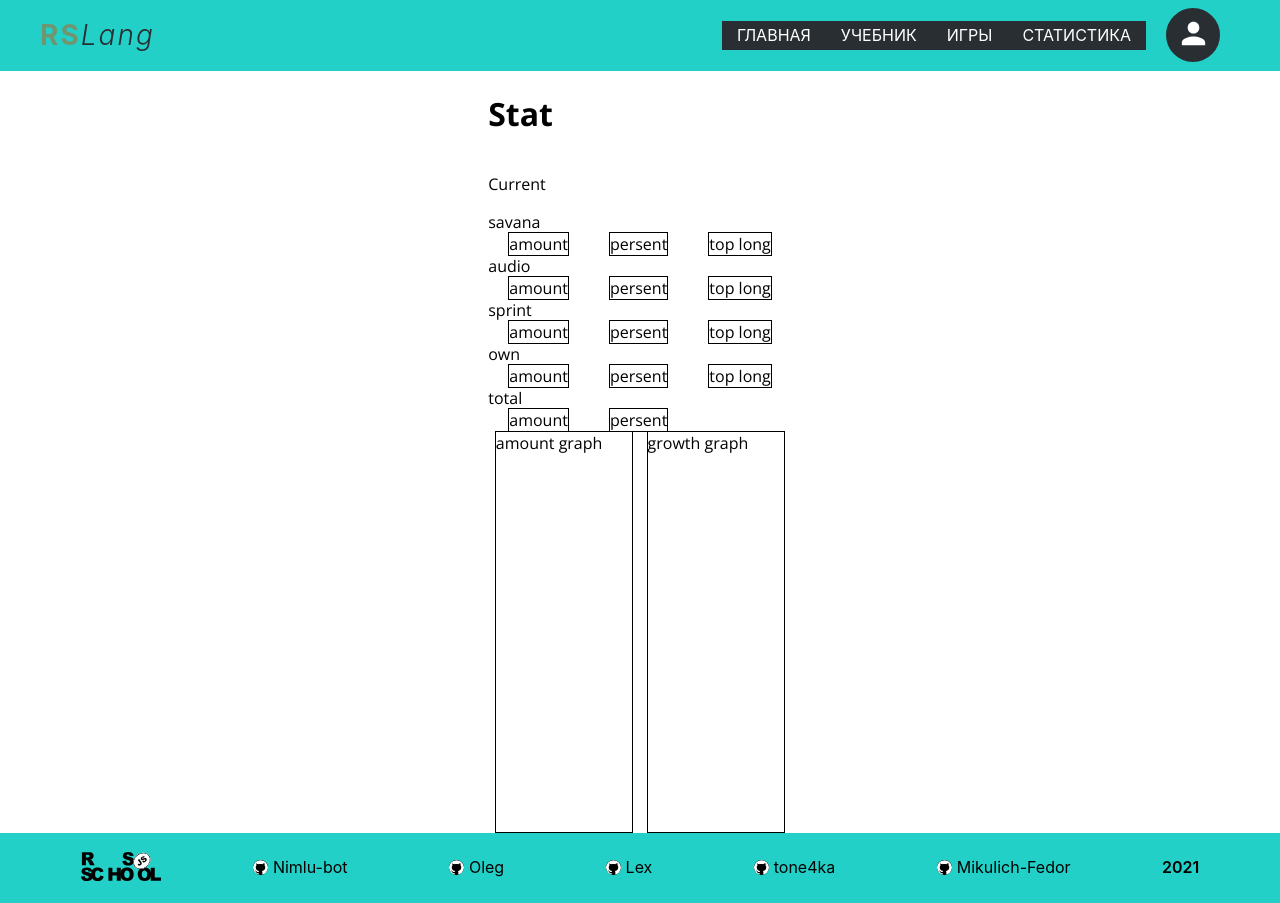
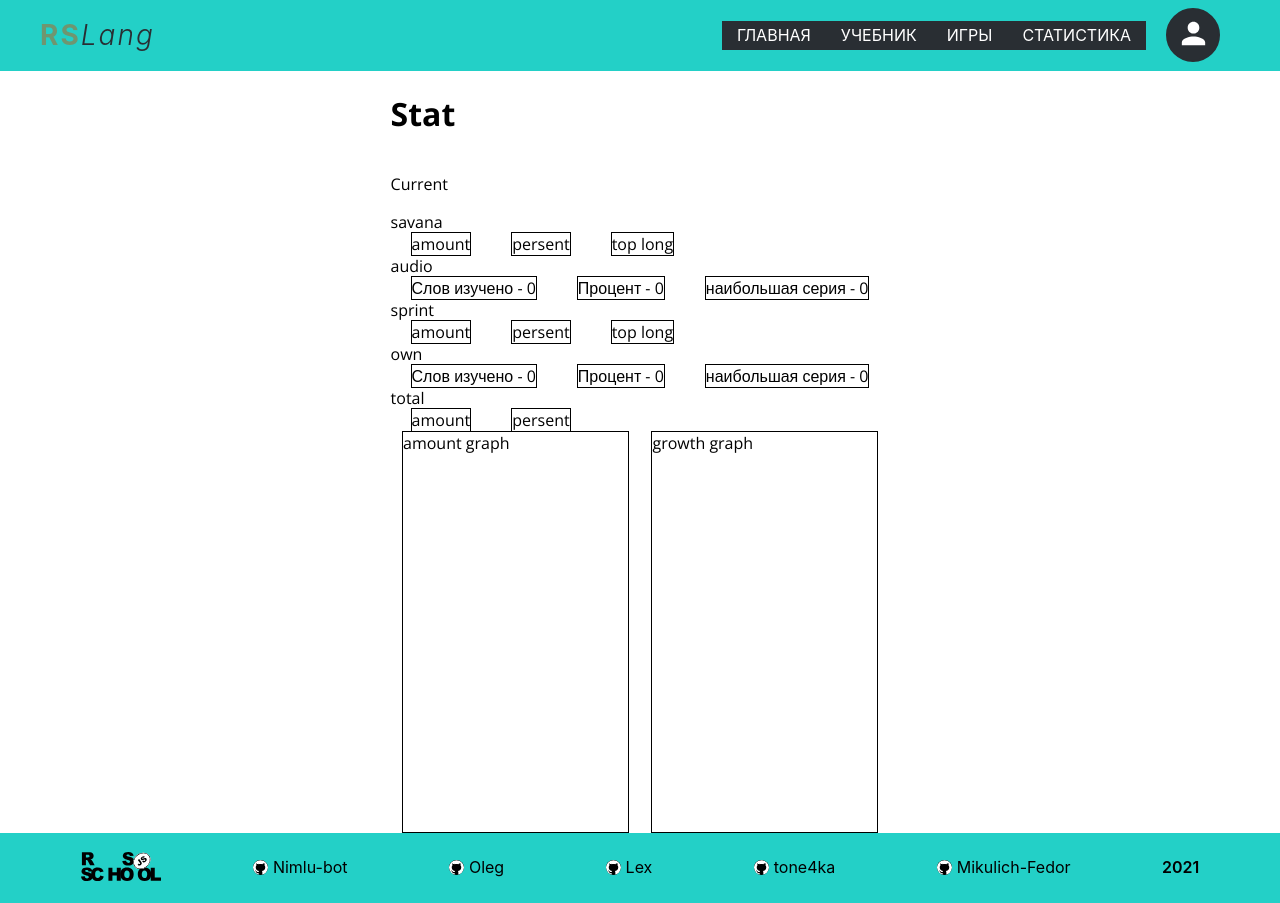
Before and after one commit to I-vasilich-I/rslang, a React (Create React App) app: page /stat in a window 1280 px wide. Built offline with nearby package versions, Linux system fonts and the light colour scheme.

Commit message:
feat: add day stats RL-29

```diff
--- a/src/pages/Games/AudioChallengeGame/AudioChallengeGame.tsx
+++ b/src/pages/Games/AudioChallengeGame/AudioChallengeGame.tsx
@@ -10,8 +10,11 @@ import { GameResult } from '../../../types/gameResult';
 import { useHistory } from 'react-router-dom';
 import { BACKEND_API_URL } from '../../../constants/constants';
 
+const dayStat: gameToStat = { name: 'audio', series: 0, right: 0, wrong: 0, date: Date.now() };
+
 export const AudioChallengeGame: React.FC = () => {
     const { setResults, clearResults } = useActions();
+    const { SetStat } = useActions();
     const { words } = useTypedSelector((state) => state.wordCard);
     const [index, setIndex] = useState(0);
     const [guessed, setGuessed] = useState(false);
@@ -20,6 +23,9 @@ export const AudioChallengeGame: React.FC = () => {
     const fullscreenHandle = useFullScreenHandle();
     const history = useHistory();
     const [isWrong, setIsWrong] = useState(false);
+    const [series, setSeries] = useState(0);
+    const [right, setRight] = useState(0);
+    const [wrong, setWrong] = useState(0);
 
     const onlyValue: string[] = words.map((el) => el.wordTranslate);
 
@@ -105,11 +111,7 @@ export const AudioChallengeGame: React.FC = () => {
     const nextHandler = () => {
         setClicked('');
         setGuessed(false);
-        if (index < words.length - 1) {
-            setIndex((prev) => prev + 1);
-        } else {
-            history.push('result');
-        }
+
         const rez: GameResult = {
             resultWord: words[index],
             game: {
@@ -117,8 +119,27 @@ export const AudioChallengeGame: React.FC = () => {
                 wrong: 0,
             },
         };
-        if (isWrong) rez.game.wrong = 1;
-        else rez.game.right = 1;
+        if (isWrong) {
+            rez.game.wrong = 1;
+            setWrong((prev) => prev + 1);
+            setSeries(0);
+        } else {
+            rez.game.right = 1;
+            setRight((prev) => prev + 1);
+            setSeries((prev) => prev + 1);
+        }
+        if (index < words.length - 1) {
+            setIndex((prev) => prev + 1);
+        } else {
+            SetStat({
+                name: 'audio',
+                series,
+                right,
+                wrong,
+                date: Date.now(),
+            });
+            history.push('result');
+        }
 
         setResults(rez);
     };
@@ -166,7 +187,7 @@ export const AudioChallengeGame: React.FC = () => {
                             </div>
                         ))}
                     </div>
-                    <button className='game-audio-button' onClick={() => showHandler()}>
+                    <button className='game-audio-button' onClick={showHandler}>
                         Показать
                     </button>
                 </div>
@@ -198,7 +219,7 @@ export const AudioChallengeGame: React.FC = () => {
                         </div>
                     ))}
                 </div>
-                <button className='game-audio-button' onClick={() => nextHandler()}>
+                <button className='game-audio-button' onClick={nextHandler}>
                     Следующий
                 </button>
             </div>
--- a/src/pages/Games/MyOwnGame/MyOwnGame.tsx
+++ b/src/pages/Games/MyOwnGame/MyOwnGame.tsx
@@ -26,9 +26,13 @@ export const MyOwnGame: React.FC = (): JSX.Element => {
     const gameRef = useRef<HTMLInputElement>(null);
     const [isWrong, setIsWrong] = useState(false);
     const history = useHistory();
+    const [series, setSeries] = useState(0);
+    const [topSeries, setTopSeries] = useState(0);
+    const [right, setRight] = useState(0);
+    const [wrong, setWrong] = useState(0);
+    const { SetStat } = useActions();
 
     const fullscreenHandle = useFullScreenHandle();
-    console.log(index);
     const currentWord = words[index].word.split('');
     const ALPHABET = [
         'a',
@@ -78,12 +82,9 @@ export const MyOwnGame: React.FC = (): JSX.Element => {
         'space',
         (event) => {
             if (wordIndex === words[index].word.length) {
-                console.log('next');
                 nextHandler();
                 setClicked([]);
             } else {
-                console.log('show');
-
                 showHandler();
             }
             event.preventDefault();
@@ -135,13 +136,12 @@ export const MyOwnGame: React.FC = (): JSX.Element => {
         setWord(currentWord);
         setWordIndex(words[index].word.length);
     };
+
     const nextHandler = () => {
         setWordIndex(0);
         setClicked([]);
         setHelp((prev) => !prev);
-        if (index < words.length - 1) {
-            setIndex((prev) => prev + 1);
-        } else history.push('result');
+
         const rez: GameResult = {
             resultWord: words[index],
             game: {
@@ -149,8 +149,30 @@ export const MyOwnGame: React.FC = (): JSX.Element => {
                 wrong: 0,
             },
         };
-        if (isWrong) rez.game.wrong = 1;
-        else rez.game.right = 1;
+        if (isWrong) {
+            rez.game.wrong = 1;
+            setWrong((prev) => prev + 1);
+            if (topSeries < series) setTopSeries(series);
+            setSeries(0);
+            setIsWrong(false);
+        } else {
+            rez.game.right = 1;
+            setRight((prev) => prev + 1);
+            setSeries((prev) => prev + 1);
+        }
+        if (index < 5) {
+            setIndex((prev) => prev + 1);
+        } else {
+            if (series) setTopSeries(series);
+            SetStat({
+                name: 'own',
+                series: topSeries,
+                right,
+                wrong,
+                date: Date.now(),
+            });
+            history.push('result');
+        }
         setResults(rez);
     };
     const fullscreanHandler = () => (fullscreenHandle.active ? fullscreenHandle.exit : fullscreenHandle.enter);
--- a/src/pages/Stat/Stat.tsx
+++ b/src/pages/Stat/Stat.tsx
@@ -1,8 +1,25 @@
 import React from 'react';
+import { useTypedSelector } from '../../hooks/useTypeSelector';
 
 import './Stat.scss';
 
 export const Stat: React.FC = () => {
+    const { dayStat } = useTypedSelector((state) => state.dayStat);
+    const audioStat = dayStat.filter((el) => el.name === 'audio');
+    const ownStat = dayStat.filter((el) => el.name === 'own');
+    const init = 0;
+    const audioWrong = audioStat.reduce((acc, current) => acc + current.wrong, init);
+    const audioRigth = audioStat.reduce((acc, current) => acc + current.right, init);
+    const audioTopLong = audioStat.reduce((a, b) => (a > b.series ? a : b.series), init);
+    const audioPersent =
+        audioWrong !== 0 && audioRigth !== 0 ? Math.round((audioRigth / (audioRigth + audioWrong)) * 100) : 0;
+    const ownWrong = ownStat.reduce((acc, current) => acc + current.wrong, init);
+    const ownRigth = ownStat.reduce((acc, current) => acc + current.right, init);
+    const ownTopLong = ownStat.reduce((a, b) => (a > b.series ? a : b.series), init);
+    const ownPersent = ownWrong !== 0 && ownRigth !== 0 ? Math.round((ownRigth / (ownRigth + ownWrong)) * 100) : 0;
+    console.log(audioWrong);
+    console.log(audioRigth);
+    console.log(audioTopLong);
     return (
         <div className='stat-wrapper'>
             <h1>Stat</h1>
@@ -16,9 +33,9 @@ export const Stat: React.FC = () => {
                 </div>
                 <div className='stat-game-title'>audio</div>
                 <div className='stat-current-game stat-current-audio'>
-                    <span className='stat-current-amount'>amount</span>
-                    <span className='stat-current-persent'>persent</span>
-                    <span className='stat-current-top-long'>top long</span>
+                    <span className='stat-current-amount'>Слов изучено - {audioWrong + audioRigth}</span>
+                    <span className='stat-current-persent'>Процент - {audioPersent}</span>
+                    <span className='stat-current-top-long'>наибольшая серия - {audioTopLong}</span>
                 </div>
                 <div className='stat-game-title'>sprint</div>
                 <div className='stat-current-game stat-current-sprint'>
@@ -28,9 +45,9 @@ export const Stat: React.FC = () => {
                 </div>
                 <div className='stat-game-title'>own</div>
                 <div className='stat-current-game stat-current-own'>
-                    <span className='stat-current-amount'>amount</span>
-                    <span className='stat-current-persent'>persent</span>
-                    <span className='stat-current-top-long'>top long</span>
+                    <span className='stat-current-amount'>Слов изучено - {ownWrong + ownRigth}</span>
+                    <span className='stat-current-persent'>Процент - {ownPersent}</span>
+                    <span className='stat-current-top-long'>наибольшая серия - {ownTopLong}</span>
                 </div>
                 <div className='stat-game-title'>total</div>
                 <div className='stat-current-total'>
--- /dev/null
+++ b/src/store/action-creators/dayStat.ts
@@ -0,0 +1,7 @@
+import { DayStatActionTypes, StatAction, gameToStat } from '../../types/dayStat';
+
+function SetStat({ name, series, right, wrong, date }: gameToStat): StatAction {
+    return { type: DayStatActionTypes.SET_STAT, payload: { name, series, right, wrong, date } };
+}
+
+export { SetStat };
--- a/src/store/action-creators/index.ts
+++ b/src/store/action-creators/index.ts
@@ -4,6 +4,7 @@ import * as Settings from './settings';
 import * as Result from './result';
 import * as Alerts from './alerts';
 import * as UserWords from './userWords';
+import * as DayStat from './dayStat';
 
 export default {
     ...TodoActionCreators,
@@ -12,4 +13,5 @@ export default {
     ...Result,
     ...Alerts,
     ...UserWords,
+    ...DayStat,
 };
--- a/src/store/index.ts
+++ b/src/store/index.ts
@@ -19,7 +19,7 @@ const loadState = () => {
         const stateDate = stateDateRaw ? JSON.parse(stateDateRaw) : new Date('2021');
         const serialisedState = window.localStorage.getItem('app_state');
         if (!serialisedState) return undefined;
-        if (Date.now() - stateDate > JWT_REFRESH_EXPIRE_TIME) return undefined;
+        if (Date.now() - stateDate > JWT_REFRESH_EXPIRE_TIME) return JSON.parse(serialisedState);
         return JSON.parse(serialisedState);
     } catch (err) {
         return undefined;
--- a/src/store/reducers/index.ts
+++ b/src/store/reducers/index.ts
@@ -5,6 +5,7 @@ import { settingsReducer } from './settingsReducer';
 import { GameResultReducer } from './GameResultReduser';
 import { alertsReducer } from './alertsReducer';
 import { userWordsReducer } from './userWordsReducer';
+import { GameStatReducer } from './GameStatReduser';
 
 export const rootReducer = combineReducers({
     wordCard: wordCardReducer,
@@ -13,6 +14,7 @@ export const rootReducer = combineReducers({
     result: GameResultReducer,
     alerts: alertsReducer,
     userWords: userWordsReducer,
+    dayStat: GameStatReducer,
 });
 
 export type RootState = ReturnType<typeof rootReducer>;
--- /dev/null
+++ b/src/types/dayStat.ts
@@ -0,0 +1,52 @@
+export interface gameToStat {
+    name: string;
+    series: number;
+    right: number;
+    wrong: number;
+    date: number;
+}
+
+export interface dayStatState {
+    dayStat: gameToStat[];
+}
+export enum DayStatActionTypes {
+    SET_STAT = 'SET_STAT',
+    CLEAR_STAT = 'CLEAR_STAT',
+}
+
+interface SetStatAction {
+    type: DayStatActionTypes.SET_STAT;
+    payload: gameToStat;
+}
+
+interface ClearStatAction {
+    type: DayStatActionTypes.CLEAR_STAT;
+    payload: Date;
+}
+// interface GetTopSeriesAction {
+//     type: DayStatActionTypes.GET_TOP_GAME_SERIES;
+//     payload: string;
+// }
+// interface GetStatSummaryAction {
+//     type: DayStatActionTypes.GET_STAT_SUMMARY;
+//     payload: string;
+// }
+// interface GetStatPersentAction {
+//     type: DayStatActionTypes.GET_STAT_PERSENT;
+//     payload: string;
+// }
+
+// interface GetDayStatSummaryAction {
+//     type: DayStatActionTypes.GET_DAY_STAT_SUMMARY;
+// }
+
+// interface GetDayStatPersentAction {
+//     type: DayStatActionTypes.GET_DAY_STAT_PERSENT;
+// }
+
+export type StatAction = SetStatAction | ClearStatAction;
+// | GetTopSeriesAction
+// | GetStatSummaryAction
+// | GetStatPersentAction
+// | GetDayStatSummaryAction
+// | GetDayStatPersentAction;
```
Also changed, not shown: src/store/reducers/GameStatReduser.ts (added, +17 -0 lines).
